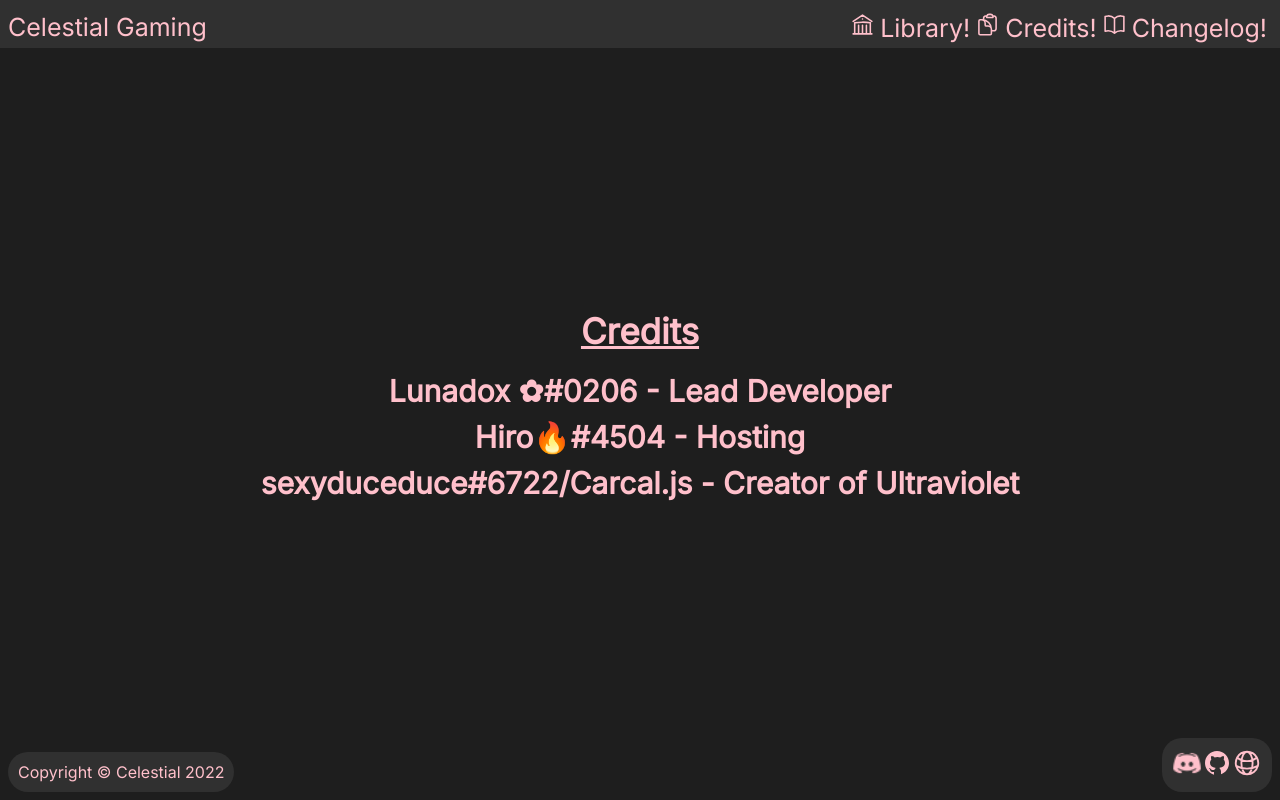
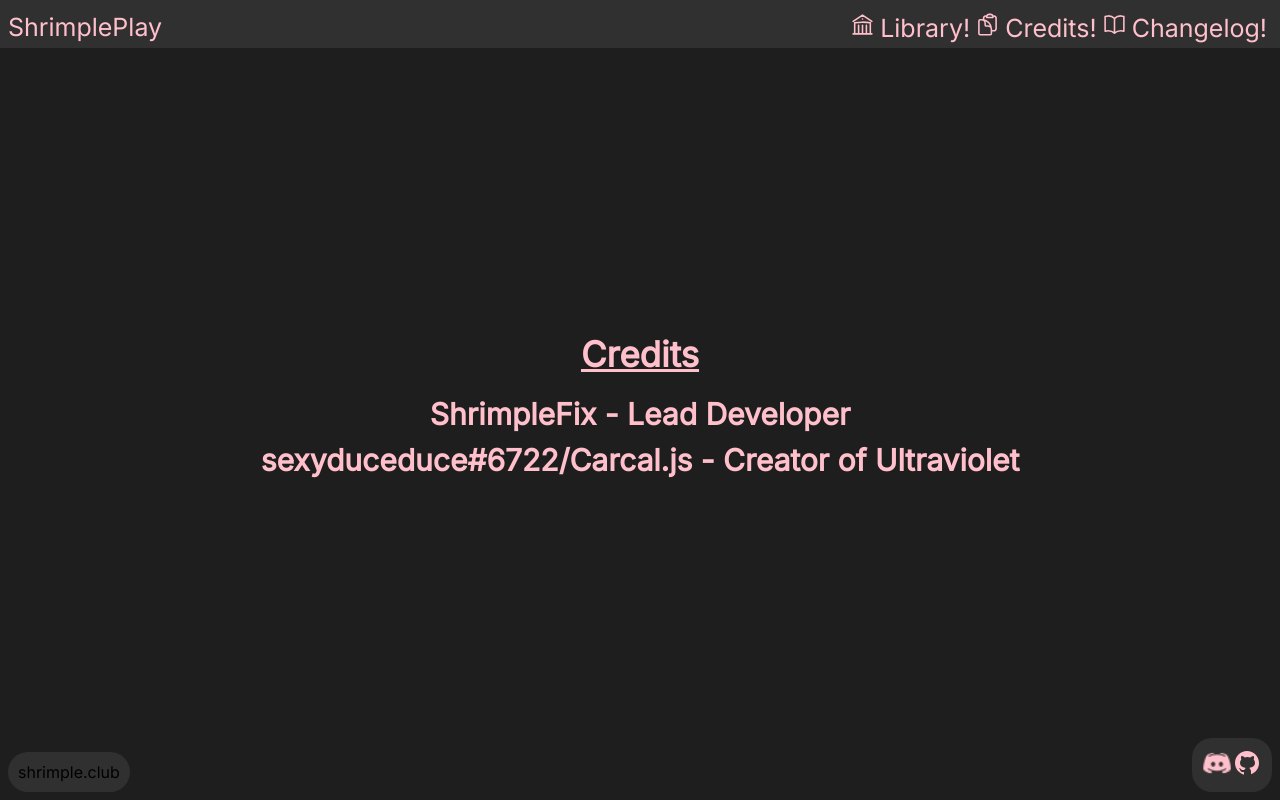
Before and after one commit to HolyFwig/ShrimplePlay, a Next.js app: page /credits in a window 1280 px wide. Built offline with nearby package versions, Linux system fonts and the light colour scheme.

Commit message:
Update credits.tsx

```diff
--- a/pages/credits.tsx
+++ b/pages/credits.tsx
@@ -13,7 +13,7 @@
         <meta name="keywords" content="Lunadox, Amy, Celestial, Games, Roblox, School, Chromebook, Unblocked, Proxies, Portfolio, Developer, Frontend, HTML5, CSS3, JS" />
         <meta name="author" content="Copyright ⓒ 2022 Celestial" />
         <meta name="theme-color" content="#ffc0cb" />
-        <meta property="og:title" content="Celestial Gaming" />
+        <meta property="og:title" content="ShrimplePlay" />
         <meta property="og:locale" content="en-US" />
         <meta property="og:type" content="website" />
         <meta property="og:url" content="https://play.thecelestial.gq" />
@@ -24,7 +24,7 @@
       <nav className={styles.navbar}>
         <div className={styles.logo}>
           <Link href="/">
-            <a>Celestial Gaming</a>
+            <a>ShrimplePlay</a>
           </Link>
         </div>
         <div className={styles.hotlinks}>
@@ -44,23 +44,19 @@
       </nav>
       <main className={styles.main}>
         <u>Credits</u>
-        <h2>Lunadox ✿#0206 - Lead Developer</h2>
-        <h2>Hiro🔥#4504 - Hosting</h2>
+        <h2>ShrimpleFix - Lead Developer</h2>
         <h2>sexyduceduce#6722/Carcal.js - Creator of Ultraviolet</h2>
       </main>
       <div className={styles.socials}>
-        <a href="https://discord.gg/Kn63hp3WF4">
+        <a href="https://discord.gg/yv83w6QeF6">
           <img src="/imgs/discord.png" width="30" height="30" />
         </a>
-        <a href="https://github.com/Celestial-Dev/Celestial-Gaming">
+        <a href="https://github.com/Lunadox-Dev/Celestial-Gaming">
           <img src="/imgs/github.svg" width="30" height="30" />
-        </a>
-        <a href="https://thecelestial.org/">
-          <img src="/imgs/web.svg" width="30" height="30" />
         </a>
       </div>
       <footer className={styles.copyright}>
-        <p>Copyright © Celestial 2022</p>
+        <a href="https://shrimple.club">shrimple.club</a>
       </footer>
     </div>
   )
```
